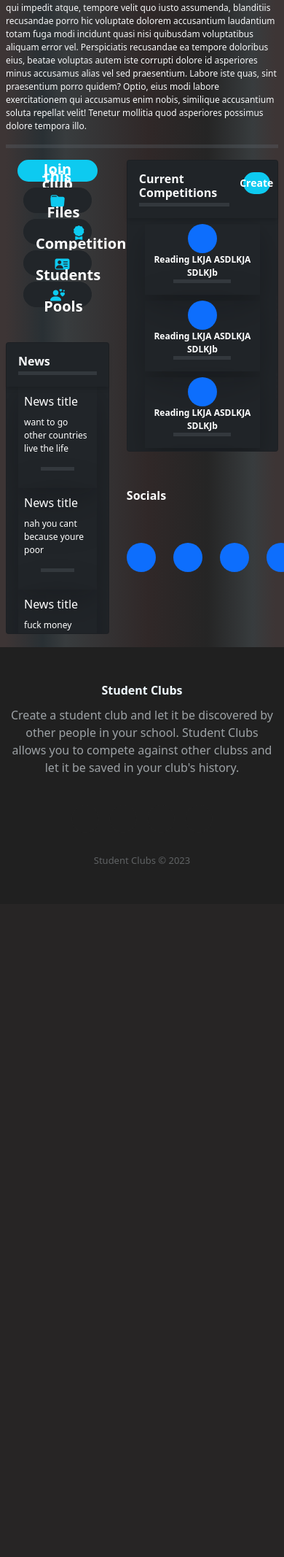
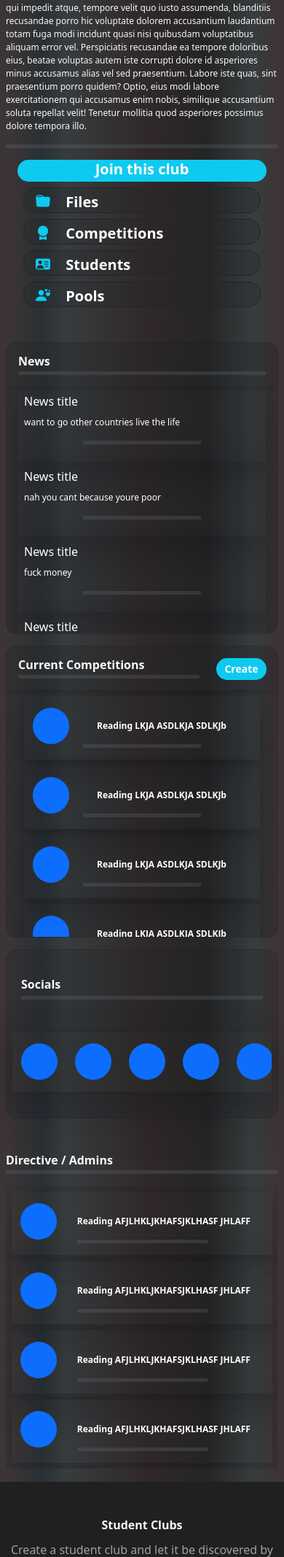
Before and after one commit to Gamaco/StudentClubs, a Django app: page /clubinformation/ in a window 390 px wide. Shown: the part 418-2552 px from the top of the page at 73% size. Before the commit the page ends 1602 px from the top, so only its background shows below. Run offline with Django 3.2, Linux system fonts and the light colour scheme; some libraries are stand-ins or nearby versions; grey boxes are pictures that could not be loaded.

Commit message:
Mobile responsiveness added

```diff
--- a/website/static/main.css
+++ b/website/static/main.css
@@ -317,16 +317,8 @@ h5 {
   }
 
   .club-avatar {
-    width: 120px;
-    height: 120px;
-  }
-
-  /* On Mobile and Tablets */
-  @media (max-width:768px) {
-    .club-avatar {
-      width: 80px;
-      height: 80px;
-    }
+    width: clamp(80px, 10cqw, 120px);
+    height: clamp(80px, 10cqw, 120px);
   }
 
   .club-avatar-label {
@@ -334,16 +326,22 @@ h5 {
   }
 
   .club-description-text {
-    font-size: clamp(0.75rem, 1.1cqw, 1.75rem);
+    font-size: clamp(0.75rem, 1.1cqw, 1rem);
   }
 
   .club-action-button {
     height: 35px!important;
+    background-color: rgba(34, 38, 42, 0.25)!important;
+  }
+
+  .club-action-button:hover{
+    background-color: #212529!important;
   }
 
   .club-news-container {
     max-height: 400px;
     border-radius: 10%;
+    border-radius: 1rem!important;
   }
 
   .club-news-container .card-body {
@@ -368,44 +366,87 @@ h5 {
     box-shadow: inset 0 0 0 5px;
   }
 
-  .club-page-card-title {
-    font-size: clamp(1rem, 1.5cqw, 1.75rem);
+  .club-news-card-title {
+    margin-bottom: 0.5rem;
+    font-size: clamp(1rem, 1.5cqw, 1.25rem);
   }
 
-  .club-page-card-new-competition .club-avatar {
-    width: clamp(40px, 8cqw, 80px);
-    height: clamp(40px, 8cqw, 80px);
+  .club-news-card-body-text {
+    font-size: clamp(0.75rem, 1cqw, 1rem);
+  }
+
+  .club-page-card-title {
+    font-size: clamp(1rem, 1.5cqw, 1.5rem);
+  }
+
+  .club-new-competition-avatar {
+    width: clamp(50px, 8cqw, 80px);
+    height: clamp(50px, 8cqw, 80px);
   }
 
   .club-page-card-new-competition .club-name {
-    font-size: clamp(0.75rem, 1.1cqw, 1.75rem);
+    font-size: clamp(0.75rem, 1.1cqw, 1rem);
   }
 
   .club-socials-container {
-    height: 200px;
+    height: 232px;
+    border: 1px solid rgba(0,0,0,.125);
+    border-radius: 1rem!important;
+  }
+
+  .club-socials-container .club-social-list{
     touch-action: pan-x;
     color: rgb(0, 0, 0, 0);
     -webkit-text-fill-color: white;
     transition: color 0.5s;
   }
 
-  .club-socials-container:hover{
+  .club-socials-container:hover .club-social-list{
     color: lightblue;
   }
 
-  .club-socials-container::-webkit-scrollbar{
+  .club-socials-container .club-social-list::-webkit-scrollbar{
     border-radius: 10px;
     height: 5px;
     background-clip: padding-box;
   }
 
-  .club-socials-container::-webkit-scrollbar-thumb{
+  .club-socials-container .club-social-list::-webkit-scrollbar-thumb{
     border-radius: 10px;
     box-shadow: inset 0 0 0 5px;
   }
 
   .club-social-circle {
-    display: inline-block;
-    width: clamp(40px, var(--circle-size), 80px);
-    height: clamp(40px, var(--circle-size), 80px);
+    display: block;
+    width: clamp(50px, var(--circle-size), 80px);
+    height: clamp(50px, var(--circle-size), 80px);
   }
+
+  .club-admins-container {
+    max-height: 400px;
+    overflow-y: auto;
+    touch-action: pan-y;
+    color: rgb(0, 0, 0, 0);
+    -webkit-text-fill-color: white;
+    transition: color 0.5s;
+  }
+
+  .club-admins-container:hover{
+    color: lightblue;
+  }
+
+  .club-admins-container::-webkit-scrollbar{
+    border-radius: 10px;
+    width: 5px;
+    background-clip: padding-box;
+  }
+
+  .club-admins-container::-webkit-scrollbar-thumb{
+    border-radius: 10px;
+    box-shadow: inset 0 0 0 5px;
+  }
+
+  .club-admin-avatar {
+    width: clamp(50px, 8cqw, 80px);
+    height: clamp(50px, 8cqw, 80px);
+  }
--- a/website/templates/clubinformation.html
+++ b/website/templates/clubinformation.html
@@ -28,9 +28,9 @@
             <hr class="bg-secondary border-5 border-top border-secondary opacity-25">
         </div>
 
-        <div class="row">
+        <div class="row flex-column flex-md-row">
             <!-- Club actions and news -->
-            <div class="col-5">
+            <div class="col-lg-5 col-md-5 col-12">
                 <!-- Club actions -->
                 <div class="d-grid gap-2 pb-5">
                     <!-- Join Club button -->
@@ -71,7 +71,7 @@
                 </div>
 
                 <!-- Club news -->
-                <div class="card club-news-container w-100 bg-dark">
+                <div class="card club-news-container w-100 bg-dark mb-sm-0 mb-3" style="--bs-bg-opacity: 0.25;">
                     <div class="card-header border-0 pb-0 pt-3" style="box-shadow: rgba(0, 0, 0, 0.1) 0px 4px 6px -1px, rgba(0, 0, 0, 0.06) 0px 2px 4px -1px;">
                         <h3 class="m-0 club-page-card-title"><b>News</b></h3>
                         <hr class="bg-secondary border-5 border-top border-secondary opacity-25 mt-1">
@@ -81,8 +81,8 @@
 
                         <!-- New -->
                         <div class="p-2" style="box-shadow: rgba(17, 17, 26, 0.1) 0px 8px 24px, rgba(17, 17, 26, 0.1) 0px 16px 56px, rgba(17, 17, 26, 0.1) 0px 24px 80px;">
-                            <div class="card-title">News title</div>
-                            <p class="card-text">
+                            <div class="club-news-card-title">News title</div>
+                            <p class="club-news-card-body-text">
                                 want to go other countries live the life
                             </p>
                             <hr class="bg-secondary border-5 border-top border-secondary opacity-25 w-50 mx-auto">
@@ -90,8 +90,8 @@
 
                         <!-- New -->
                         <div class="p-2" style="box-shadow: rgba(17, 17, 26, 0.1) 0px 8px 24px, rgba(17, 17, 26, 0.1) 0px 16px 56px, rgba(17, 17, 26, 0.1) 0px 24px 80px;">
-                            <div class="card-title">News title</div>
-                            <p class="card-text">
+                            <div class="club-news-card-title">News title</div>
+                            <p class="club-news-card-body-text">
                                 nah you cant because youre poor
                             </p>
                             <hr class="bg-secondary border-5 border-top border-secondary opacity-25 w-50 mx-auto">
@@ -99,8 +99,8 @@
 
                         <!-- New -->
                         <div class="p-2" style="box-shadow: rgba(17, 17, 26, 0.1) 0px 8px 24px, rgba(17, 17, 26, 0.1) 0px 16px 56px, rgba(17, 17, 26, 0.1) 0px 24px 80px;">
-                            <div class="card-title">News title</div>
-                            <p class="card-text">
+                            <div class="club-news-card-title">News title</div>
+                            <p class="club-news-card-body-text">
                                 fuck money
                             </p>
                             <hr class="bg-secondary border-5 border-top border-secondary opacity-25 w-50 mx-auto">
@@ -108,8 +108,8 @@
 
                         <!-- New -->
                         <div class="p-2" style="box-shadow: rgba(17, 17, 26, 0.1) 0px 8px 24px, rgba(17, 17, 26, 0.1) 0px 16px 56px, rgba(17, 17, 26, 0.1) 0px 24px 80px;">
-                            <div class="card-title">News title</div>
-                            <p class="card-text">
+                            <div class="club-news-card-title">News title</div>
+                            <p class="club-news-card-body-text">
                                 fuck money
                             </p>
                             <hr class="bg-secondary border-5 border-top border-secondary opacity-25 w-50 mx-auto">
@@ -117,8 +117,8 @@
 
                         <!-- New -->
                         <div class="p-2" style="box-shadow: rgba(17, 17, 26, 0.1) 0px 8px 24px, rgba(17, 17, 26, 0.1) 0px 16px 56px, rgba(17, 17, 26, 0.1) 0px 24px 80px;">
-                            <div class="card-title">News title</div>
-                            <p class="card-text">
+                            <div class="club-news-card-title">News title</div>
+                            <p class="club-news-card-body-text">
                                 fuck money
                             </p>
                             <hr class="bg-secondary border-5 border-top border-secondary opacity-25 w-50 mx-auto">
@@ -128,10 +128,12 @@
 
                 </div>
             </div>
+
             <!-- Club competitions and socials -->
-            <div class="col-7">
+            <div class="col-lg-7 col-md-7 col-12">
                 <!-- Club competitions -->
-                <div class="card club-news-container w-100 bg-dark mb-5">
+                <div class="card club-news-container w-100 bg-dark mb-3" style="--bs-bg-opacity: 0.25;">
+                    <!-- Title -->
                     <div class="card-header border-0 pb-0 pt-3" style="box-shadow: rgba(0, 0, 0, 0.1) 0px 4px 6px -1px, rgba(0, 0, 0, 0.06) 0px 2px 4px -1px;">
                         <div class="row">
                             <div class="col-9">
@@ -147,50 +149,51 @@
 
                     </div>
 
+                    <!-- New Competitions list -->
                     <div class="card-body pt-0" style="overflow-y: auto;">
 
                         <!-- New Competition -->
-                        <div class="row m-2 club-page-card-new-competition justify-content-center align-items-center" style="box-shadow: rgba(17, 17, 26, 0.1) 0px 8px 24px, rgba(17, 17, 26, 0.1) 0px 16px 56px, rgba(17, 17, 26, 0.1) 0px 24px 80px;">
-                            <div class="col-lg-2 col-md-12">
-                                <avatar class="club-avatar bg-primary rounded-circle d-block float-none mx-auto"></avatar>
+                        <div class="row px-0 py-3 m-2 club-page-card-new-competition justify-content-center align-items-center" style="box-shadow: rgba(17, 17, 26, 0.1) 0px 8px 24px, rgba(17, 17, 26, 0.1) 0px 16px 56px, rgba(17, 17, 26, 0.1) 0px 24px 80px;">
+                            <div class="col-2">
+                                <avatar class="club-new-competition-avatar bg-primary rounded-circle d-block float-none mx-auto"></avatar>
                             </div>
-                            <div class="col-lg-10 col-md-12">
-                                <p class="text-center text-wrap club-avatar-label m-0 club-name" ><b>Reading  LKJA  ASDLKJA SDLKJb</b></p>
+                            <div class="col-10">
+                                <p class="text-center text-wrap m-0 club-name" ><b>Reading  LKJA  ASDLKJA SDLKJb</b></p>
                             </div>
-                            <hr class="bg-secondary border-5 border-top border-secondary opacity-25 w-50 mx-auto">
+                            <hr class="bg-secondary border-5 border-top border-secondary opacity-25 w-50 mx-auto m-0">
                         </div>
 
                         <!-- New Competition -->
-                        <div class="row m-2 club-page-card-new-competition justify-content-center align-items-center" style="box-shadow: rgba(17, 17, 26, 0.1) 0px 8px 24px, rgba(17, 17, 26, 0.1) 0px 16px 56px, rgba(17, 17, 26, 0.1) 0px 24px 80px;">
-                            <div class="col-lg-2 col-md-12">
-                                <avatar class="club-avatar bg-primary rounded-circle d-block float-none mx-auto"></avatar>
+                        <div class="row px-0 py-3 m-2 club-page-card-new-competition justify-content-center align-items-center" style="box-shadow: rgba(17, 17, 26, 0.1) 0px 8px 24px, rgba(17, 17, 26, 0.1) 0px 16px 56px, rgba(17, 17, 26, 0.1) 0px 24px 80px;">
+                            <div class="col-2">
+                                <avatar class="club-new-competition-avatar bg-primary rounded-circle d-block float-none mx-auto"></avatar>
                             </div>
-                            <div class="col-lg-10 col-md-12">
-                                <p class="text-center text-wrap club-avatar-label m-0 club-name" ><b>Reading  LKJA  ASDLKJA SDLKJb</b></p>
+                            <div class="col-10">
+                                <p class="text-center text-wrap m-0 club-name" ><b>Reading  LKJA  ASDLKJA SDLKJb</b></p>
                             </div>
-                            <hr class="bg-secondary border-5 border-top border-secondary opacity-25 w-50 mx-auto">
+                            <hr class="bg-secondary border-5 border-top border-secondary opacity-25 w-50 mx-auto m-0">
                         </div>
 
                         <!-- New Competition -->
-                        <div class="row m-2 club-page-card-new-competition justify-content-center align-items-center" style="box-shadow: rgba(17, 17, 26, 0.1) 0px 8px 24px, rgba(17, 17, 26, 0.1) 0px 16px 56px, rgba(17, 17, 26, 0.1) 0px 24px 80px;">
-                            <div class="col-lg-2 col-md-12">
-                                <avatar class="club-avatar bg-primary rounded-circle d-block float-none mx-auto"></avatar>
+                        <div class="row px-0 py-3 m-2 club-page-card-new-competition justify-content-center align-items-center" style="box-shadow: rgba(17, 17, 26, 0.1) 0px 8px 24px, rgba(17, 17, 26, 0.1) 0px 16px 56px, rgba(17, 17, 26, 0.1) 0px 24px 80px;">
+                            <div class="col-2">
+                                <avatar class="club-new-competition-avatar bg-primary rounded-circle d-block float-none mx-auto"></avatar>
                             </div>
-                            <div class="col-lg-10 col-md-12">
-                                <p class="text-center text-wrap club-avatar-label m-0 club-name" ><b>Reading  LKJA  ASDLKJA SDLKJb</b></p>
+                            <div class="col-10">
+                                <p class="text-center text-wrap m-0 club-name" ><b>Reading  LKJA  ASDLKJA SDLKJb</b></p>
                             </div>
-                            <hr class="bg-secondary border-5 border-top border-secondary opacity-25 w-50 mx-auto">
+                            <hr class="bg-secondary border-5 border-top border-secondary opacity-25 w-50 mx-auto m-0">
                         </div>
 
                         <!-- New Competition -->
-                        <div class="row m-2 club-page-card-new-competition justify-content-center align-items-center" style="box-shadow: rgba(17, 17, 26, 0.1) 0px 8px 24px, rgba(17, 17, 26, 0.1) 0px 16px 56px, rgba(17, 17, 26, 0.1) 0px 24px 80px;">
-                            <div class="col-lg-2 col-md-12">
-                                <avatar class="club-avatar bg-primary rounded-circle d-block float-none mx-auto"></avatar>
+                        <div class="row px-0 py-3 m-2 club-page-card-new-competition justify-content-center align-items-center" style="box-shadow: rgba(17, 17, 26, 0.1) 0px 8px 24px, rgba(17, 17, 26, 0.1) 0px 16px 56px, rgba(17, 17, 26, 0.1) 0px 24px 80px;">
+                            <div class="col-2">
+                                <avatar class="club-new-competition-avatar bg-primary rounded-circle d-block float-none mx-auto"></avatar>
                             </div>
-                            <div class="col-lg-10 col-md-12">
-                                <p class="text-center text-wrap club-avatar-label m-0 club-name" ><b>Reading  LKJA  ASDLKJA SDLKJb</b></p>
+                            <div class="col-10">
+                                <p class="text-center text-wrap m-0 club-name" ><b>Reading  LKJA  ASDLKJA SDLKJb</b></p>
                             </div>
-                            <hr class="bg-secondary border-5 border-top border-secondary opacity-25 w-50 mx-auto">
+                            <hr class="bg-secondary border-5 border-top border-secondary opacity-25 w-50 mx-auto m-0">
                         </div>
 
                     </div>
@@ -198,10 +201,13 @@
                 </div>
 
                 <!-- Socials -->
-                <div class="position-relative club-socials-container row flex-row flex-nowrap gap-0 justify-content-left align-items-center" style="overflow-x: auto; --circle-size: 8cqw;">
-                    <div class="position-absolute top-0 start-0 club-page-card-title">
+                <div class="position-relative club-socials-container row flex-column justify-content-evenly bg-dark m-0 p-2" style="--circle-size: 8cqw; --bs-bg-opacity: 0.25;">
+                    <div class="col-12 top-0 start-0 club-page-card-title">
                         <b>Socials</b>
+                        <hr class="bg-secondary border-5 border-top border-secondary opacity-25 mt-1" style="height: 0px;">
                     </div>
+                    <div class="col-12">
+                        <div class="row club-social-list flex-row flex-nowrap gap-0 py-3 justify-content-left align-items-center" style="overflow-x: auto; box-shadow: rgba(17, 17, 26, 0.1) 0px 8px 24px, rgba(17, 17, 26, 0.1) 0px 16px 56px, rgba(17, 17, 26, 0.1) 0px 24px 80px;">
                             <div class="col-auto">
                                 <avatar class="club-social-circle bg-primary rounded-circle"></avatar>
                             </div>
@@ -228,6 +234,68 @@
                             </div>
                         </div>
                     </div>
+
+
+                </div>
+            </div>
+
+            <!-- Club Admins -->
+            <div class="col-12 pt-5">
+                <div>
+
+                </div>
+                <h3 class="club-page-card-title m-0">
+                    <b>Directive / Admins</b>
+                </h3>
+                <hr class="bg-secondary border-5 border-top border-secondary opacity-25 mt-1" >
+                <!-- Club Admins -->
+                <div class="club-admins-container" style="overflow-y: auto;">
+                    <!-- Admin -->
+                    <div class="row px-0 py-3 m-2 club-page-card-new-competition justify-content-center align-items-center" style="box-shadow: rgba(17, 17, 26, 0.1) 0px 8px 24px, rgba(17, 17, 26, 0.1) 0px 16px 56px, rgba(17, 17, 26, 0.1) 0px 24px 80px;">
+                        <div class="col-2">
+                            <avatar class="club-admin-avatar bg-primary rounded-circle d-block float-none mx-auto"></avatar>
+                        </div>
+                        <div class="col-10">
+                            <p class="text-center text-wrap m-0 club-name" ><b> Reading AFJLHKLJKHAFSJKLHASF JHLAFF</b></p>
+                        </div>
+                        <hr class="bg-secondary border-5 border-top border-secondary opacity-25 w-50 mx-auto m-0">
+                    </div>
+
+                    <!-- Admin -->
+                    <div class="row px-0 py-3 m-2 club-page-card-new-competition justify-content-center align-items-center" style="box-shadow: rgba(17, 17, 26, 0.1) 0px 8px 24px, rgba(17, 17, 26, 0.1) 0px 16px 56px, rgba(17, 17, 26, 0.1) 0px 24px 80px;">
+                        <div class="col-2">
+                            <avatar class="club-admin-avatar bg-primary rounded-circle d-block float-none mx-auto"></avatar>
+                        </div>
+                        <div class="col-10">
+                            <p class="text-center text-wrap m-0 club-name" ><b> Reading AFJLHKLJKHAFSJKLHASF JHLAFF</b></p>
+                        </div>
+                        <hr class="bg-secondary border-5 border-top border-secondary opacity-25 w-50 mx-auto m-0">
+                    </div>
+
+                    <!-- Admin -->
+                    <div class="row px-0 py-3 m-2 club-page-card-new-competition justify-content-center align-items-center" style="box-shadow: rgba(17, 17, 26, 0.1) 0px 8px 24px, rgba(17, 17, 26, 0.1) 0px 16px 56px, rgba(17, 17, 26, 0.1) 0px 24px 80px;">
+                        <div class="col-2">
+                            <avatar class="club-admin-avatar bg-primary rounded-circle d-block float-none mx-auto"></avatar>
+                        </div>
+                        <div class="col-10">
+                            <p class="text-center text-wrap m-0 club-name" ><b> Reading AFJLHKLJKHAFSJKLHASF JHLAFF</b></p>
+                        </div>
+                        <hr class="bg-secondary border-5 border-top border-secondary opacity-25 w-50 mx-auto m-0">
+                    </div>
+
+                    <!-- Admin -->
+                    <div class="row px-0 py-3 m-2 club-page-card-new-competition justify-content-center align-items-center" style="box-shadow: rgba(17, 17, 26, 0.1) 0px 8px 24px, rgba(17, 17, 26, 0.1) 0px 16px 56px, rgba(17, 17, 26, 0.1) 0px 24px 80px;">
+                        <div class="col-2">
+                            <avatar class="club-admin-avatar bg-primary rounded-circle d-block float-none mx-auto"></avatar>
+                        </div>
+                        <div class="col-10">
+                            <p class="text-center text-wrap m-0 club-name" ><b> Reading AFJLHKLJKHAFSJKLHASF JHLAFF</b></p>
+                        </div>
+                        <hr class="bg-secondary border-5 border-top border-secondary opacity-25 w-50 mx-auto m-0">
+                    </div>
+
+                </div>
+            </div>
         </div>
     </div>
 
```
Lines whose indentation alone changed are shown as unchanged.
